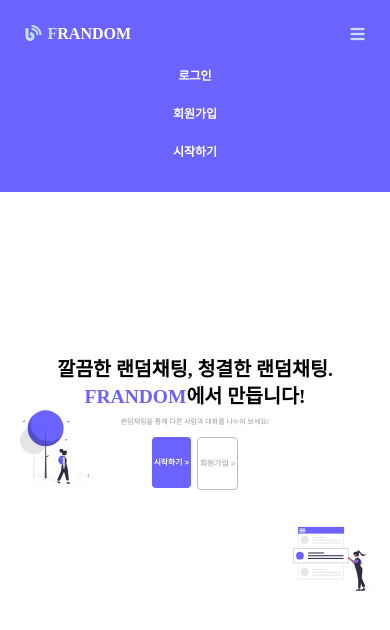
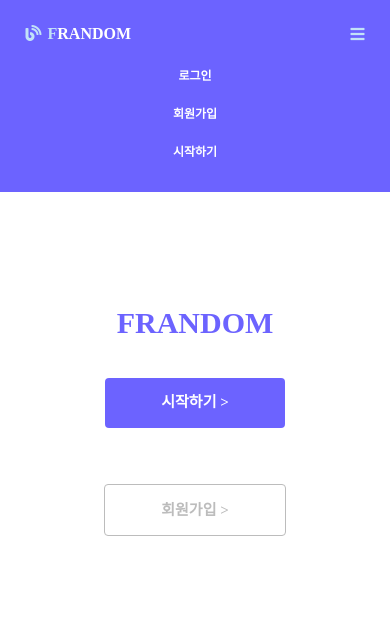
Before and after one commit to jidole02/frandom-baepo, a React (Create React App) app: page / in a window 390 px wide. Shown: the top 630 px of the page. Built offline with nearby package versions, Linux system fonts and the light colour scheme.

Commit message:
CREATE : 메인 반응형

```diff
--- a/src/New/MAIN/main.js
+++ b/src/New/MAIN/main.js
@@ -14,6 +14,7 @@ export default function MainPage() {
                     깔끔한 랜덤채팅, 청결한 랜덤채팅. <br/>
                     <b>FRANDOM</b>에서 만듭니다!
                 </s.IntroMent>
+                <s.MIntroMent>FRANDOM</s.MIntroMent>
                 <s.SubIntro>랜덤채팅을 통해 다른 사람과 대화를 나누어 보세요!</s.SubIntro>
                 <s.BtnContainer>
                     <s.Btn
--- a/src/New/MAIN/styles.js
+++ b/src/New/MAIN/styles.js
@@ -13,7 +13,7 @@ export const SvgContainer = styled.div`
     svg{
         width:22%;
     }
-    @media screen and (max-width:360px){
+    @media screen and (max-width:768px){
         opacity:0;
     }
 `
@@ -38,20 +38,43 @@ export const IntroMent = styled.p`
     b{
         color:${mainColor};
     }
+    @media screen and (max-width:768px){
+        display:none;
+    }
+`
+
+export const MIntroMent = styled.b`
+    font-weight:bold;
+    font-size:30px;
+    color:${mainColor};
+    display:none;
+    @media screen and (max-width:768px){
+        display:block;
+    }
 `
 
 export const SubIntro = styled.p`
     color:#9B9B9B;
     font-size:1.8vmin;
     margin-top:2%;
+    @media screen and (max-width:768px){
+        display:none;
+    }
 `
 
 export const BtnContainer = styled.div`
     width:22%;
     height:6%;
     display:flex;
+    align-items:center;
     justify-content:space-between;
     margin-top:3%;
+    @media screen and (max-width:768px){
+        flex-direction:column;
+        width:80%;
+        height:20%;
+        margin-top:30px;
+    }
 `
 
 export const Btn = styled(Link)`
@@ -78,4 +101,11 @@ export const Btn = styled(Link)`
     :hover{
         box-shadow:3px 3px 10px #CFCCFF;
     }
+    @media screen and (max-width:768px){
+        width:180px;
+        height:50px;
+        margin-top:10px;
+        font-size:15px;
+        font-family:나눔스퀘어;
+    }
 `
```
